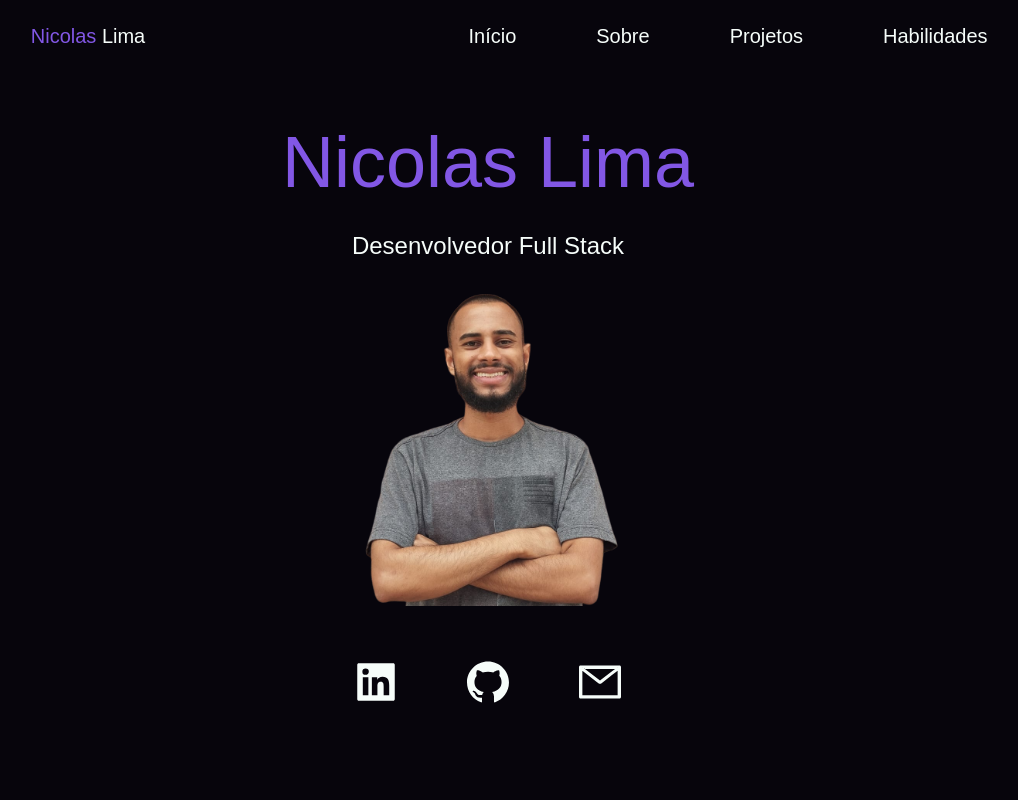
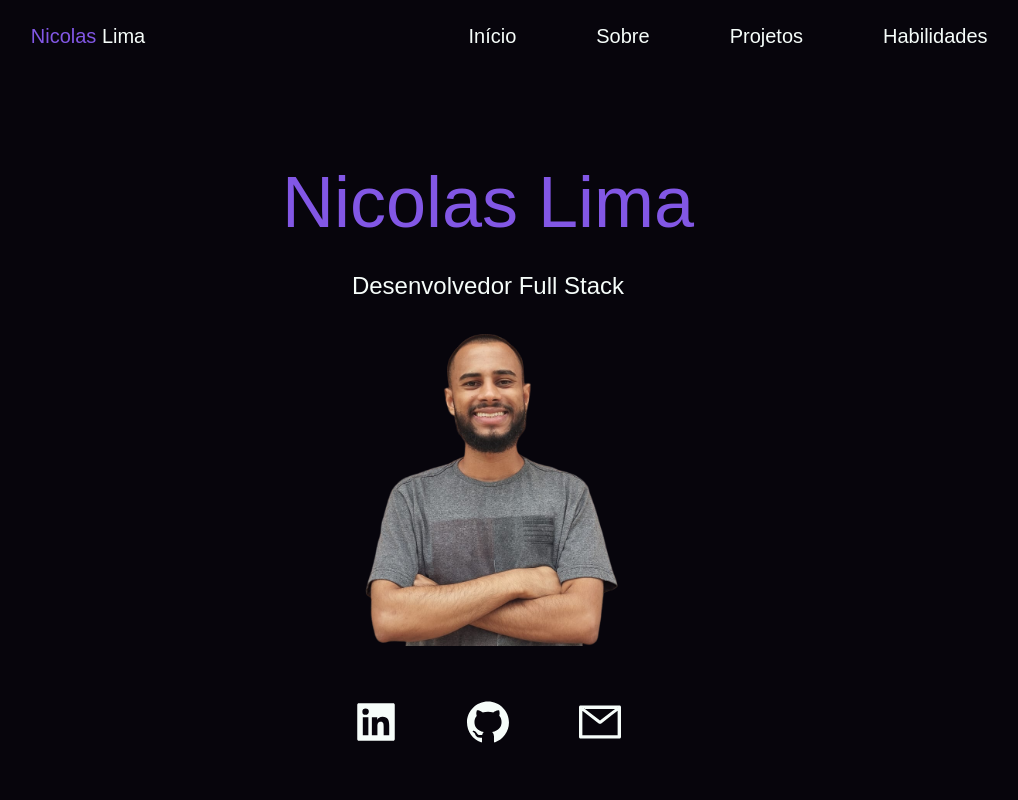
Before and after one commit to nicolaslimaaaa/nicolaslimaaaa, a React (Vite) app: page / in a window 1280 px wide. Shown: the top 800 px of the page, without its empty margins (152-1170 px from the left). Built offline with nearby package versions, Linux system fonts and the light colour scheme; a web font is replaced by a local one.

Commit message:
ajusta altura do home para telas grandes

```diff
--- a/src/routes/Home.jsx
+++ b/src/routes/Home.jsx
@@ -3,7 +3,7 @@ import { AiFillGithub, AiFillLinkedin, AiOutlineMail } from 'react-icons/ai';
 
 const Home = () => {
   return (
-    <section className='text-menu-color flex flex-col items-center justify-center w-full min-h-screen'>
+    <section className='text-menu-color flex flex-col items-center justify-center w-full min-h-screen lg:mt-10'>
       <div className='flex flex-col justify-center items-center text-7xl'>
         <h1 className='pb-4 text-center pt-8 text-main-color'>Nicolas Lima</h1>
         <h4 className='text-2xl pt-4 text-center text-text-color'>Desenvolvedor Full Stack</h4>
```
